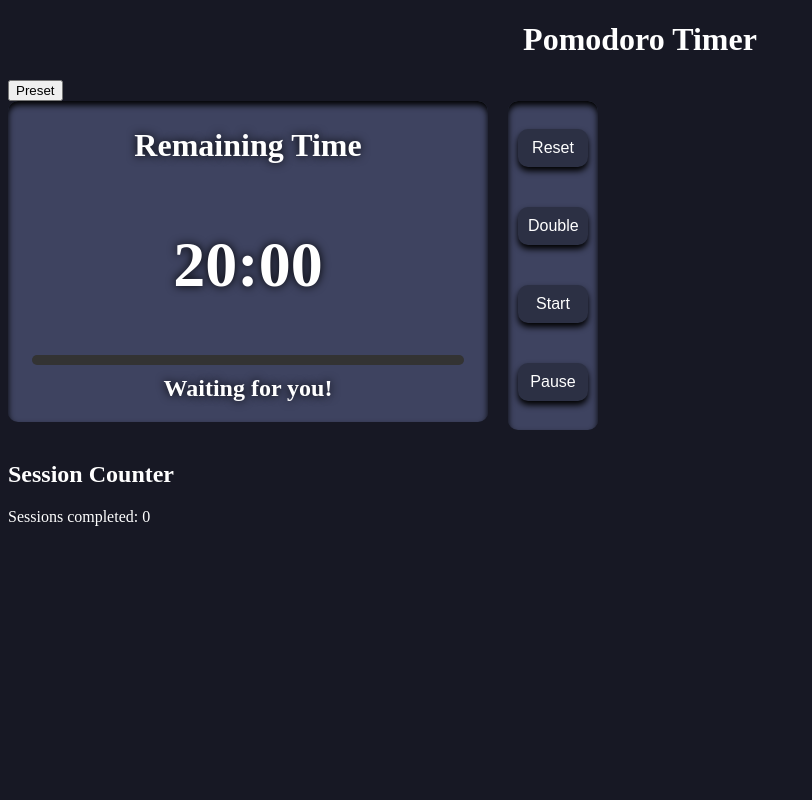
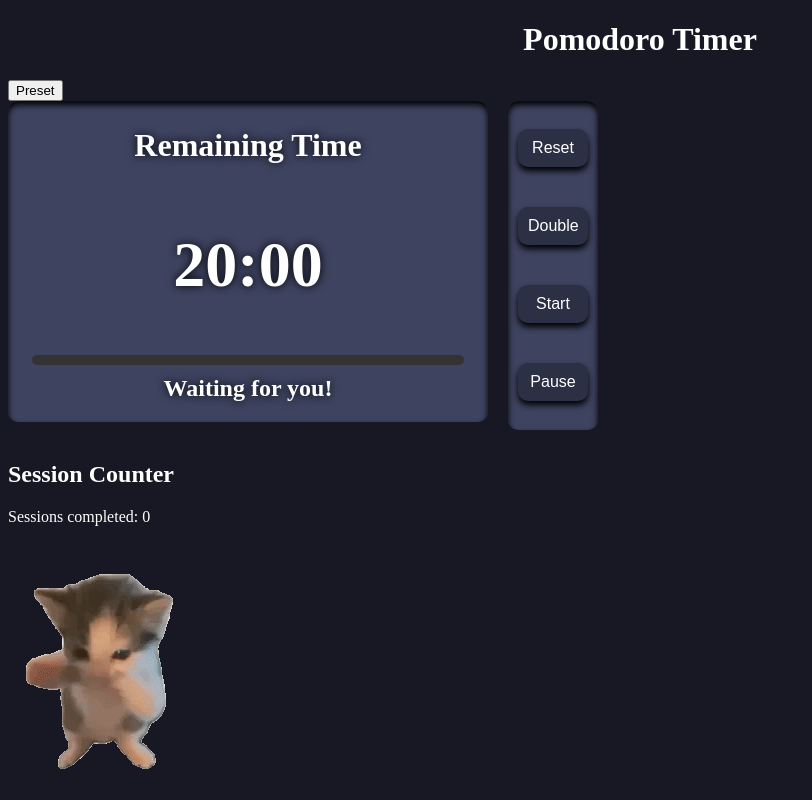
Before and after one commit to Nyups/Focus_app, a Vue app in the folder frontend/: page / in a window 1280 px wide. Shown: the whole page, without its empty margins (0-812 px from the left). Built offline with nearby package versions, Linux system fonts and the light colour scheme.

Commit message:
some correction

```diff
--- a/frontend/src/App.vue
+++ b/frontend/src/App.vue
@@ -59,6 +59,7 @@ function togglePresetWindow() {
 
 <session_counter
 :session-count="sessionCount"/>
+<img src="./asset/texture/scuba.gif" alt="elgato"/>
 
 <transition name="slide">
 <session_preset
@@ -70,10 +71,6 @@ v-if="presetWindow"
 />
 </transition>
 
-<!--
-:time-left="timeLeft" :  Pass the variable "timeLeft" to the component
-@rest="resetTimer" : Pass the function "resetTimer" to the component
--->
 </template>
 
 <style scoped>
--- a/frontend/src/components/Timer/Session_counter.vue
+++ b/frontend/src/components/Timer/Session_counter.vue
@@ -1,5 +1,5 @@
 <script lang="ts" setup>
-import { ref } from 'vue'
+
 
 defineProps<{
   sessionCount: number;
--- a/frontend/src/components/Timer/Timer_controls.vue
+++ b/frontend/src/components/Timer/Timer_controls.vue
@@ -2,7 +2,6 @@
 defineProps<{
   timeLeft: number; // expect a number
 }>();
-// We get the variable we passed in the parent via "defineProps"
 
 
 const emit = defineEmits <{
```
Also changed, not shown: frontend/src/asset/texture/scuba.gif (added).
